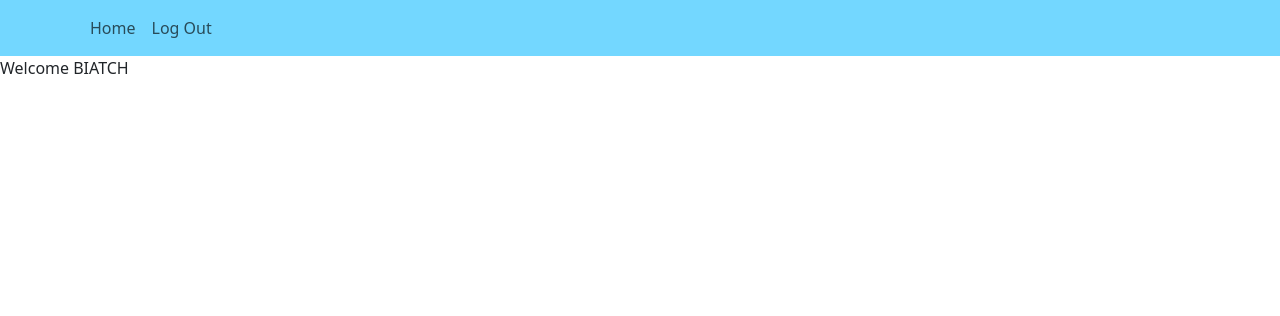
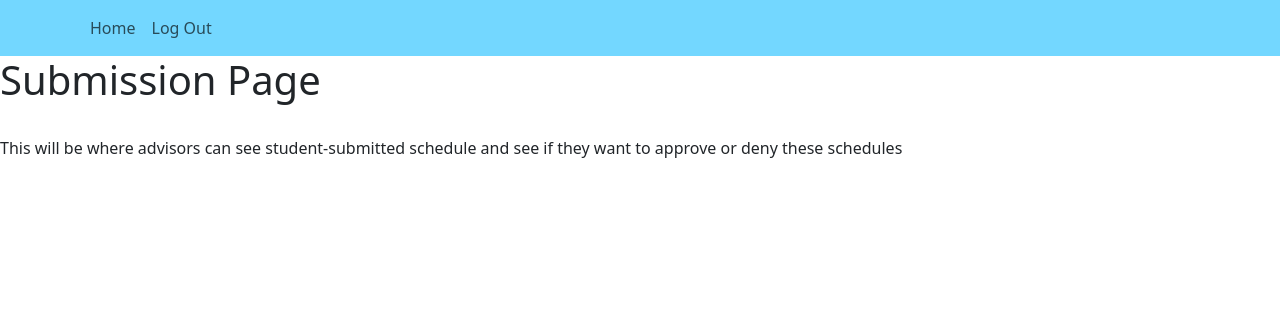
Before and after one commit to willbelcher/cs3240-project, a Django app: template schedule/templates/schedule/schedule_submissions.html in a window 1280 px wide. Shown: the top 316 px of the page. Run offline with Django 4.2, Linux system fonts and the light colour scheme; the template is opened without the code that fills it, so the values that code supplies are empty.

Commit message:
Updated submissions skeleton to be a little more understandable

```diff
--- a/schedule/templates/schedule/schedule_submissions.html
+++ b/schedule/templates/schedule/schedule_submissions.html
@@ -7,6 +7,8 @@
     <title>Schedule Submission</title>
 </head>
 <body>
-    <p>Welcome BIATCH</p>
+    <h1>Submission Page</h1>
+    <br>
+    <p>This will be where advisors can see student-submitted schedule and see if they want to approve or deny these schedules</p>
 </body>
 </html>
```
